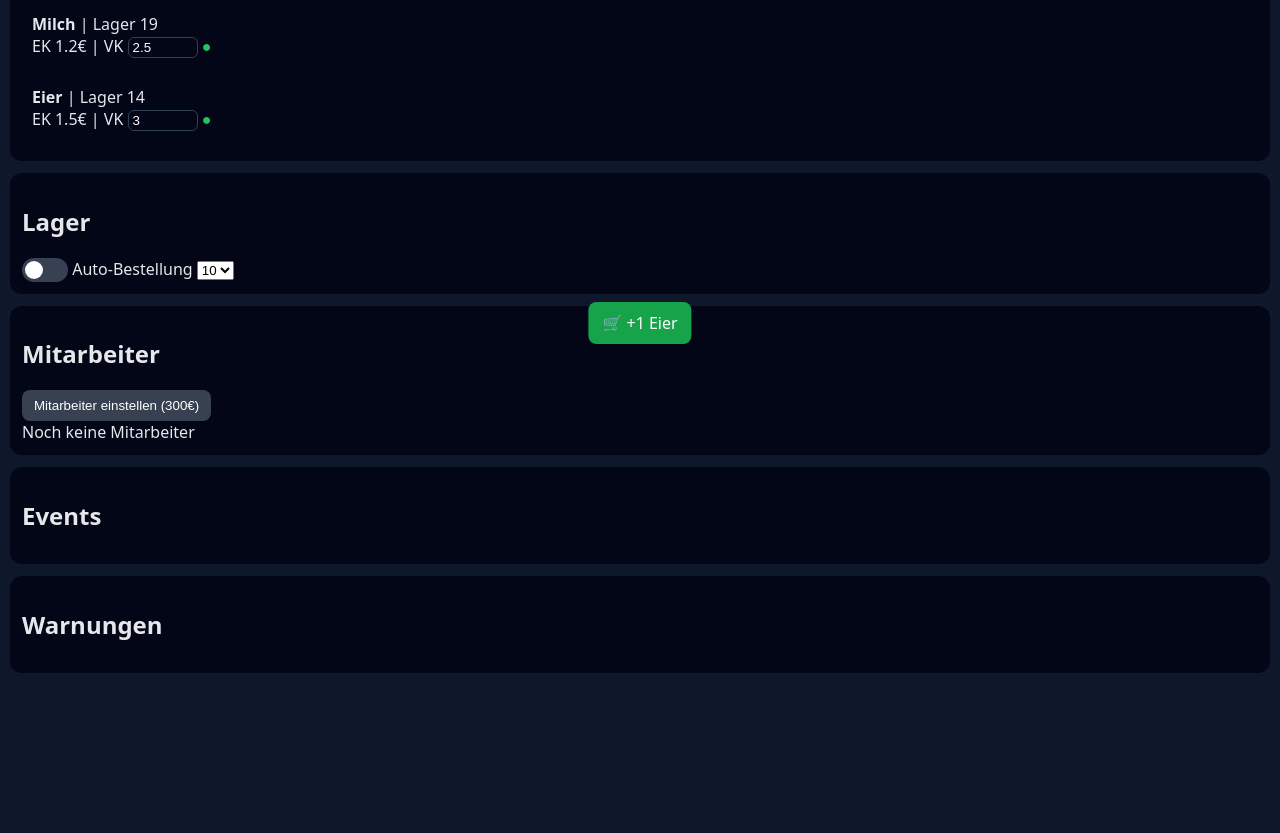
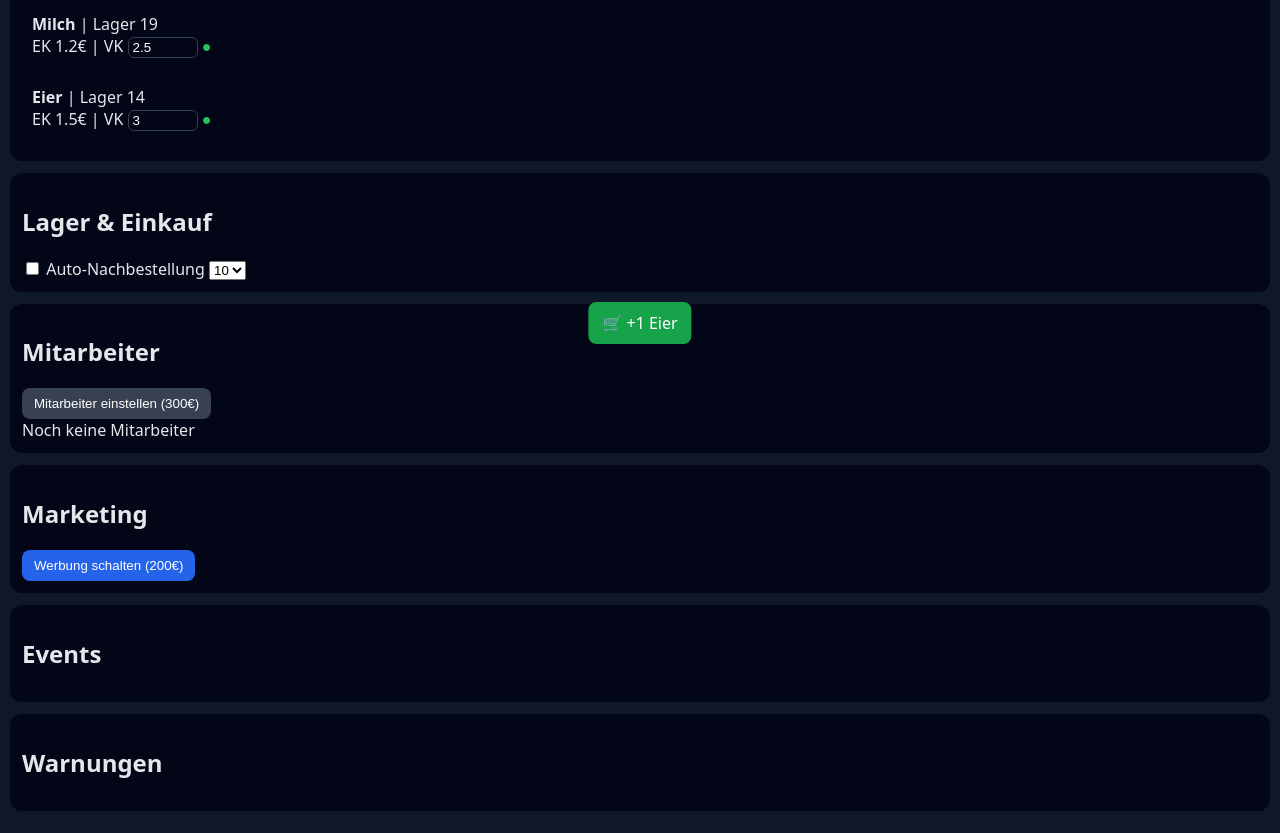
Before and after one commit to 413X-A/marketmasters, a plain HTML site: page index.html in a window 1280 px wide. Shown: the part 436-1269 px from the top of the page. Before the commit the page ends 1131 px from the top, so only its background shows below. Drawn offline with Linux system fonts and the light colour scheme.

Commit message:
Update title and add marketing section in HTML

```diff
--- a/index.html
+++ b/index.html
@@ -3,7 +3,7 @@
 <head>
 <meta charset="UTF-8">
 <meta name="viewport" content="width=device-width, initial-scale=1.0">
-<title>Retail Empire Tycoon</title>
+<title>Retail Empire: Market Tycoon</title>
 <link rel="stylesheet" href="style.css">
 </head>
 <body>
@@ -14,6 +14,7 @@
     <span>Tag <b id="day">1</b></span>
     <span>💰 <b id="money">0</b>€</span>
     <span>⭐ <b id="reputation">0</b></span>
+    <span>😊 <b id="satisfaction">0</b></span>
     <span>👥 <b id="customers">0</b></span>
   </div>
 </header>
@@ -26,18 +27,10 @@
 </section>
 
 <section class="card">
-<h2>Lager</h2>
-<label class="switch">
-<input type="checkbox" id="autoOrder">
-<span class="slider"></span>
-</label>
-<span>Auto-Bestellung</span>
-
+<h2>Lager & Einkauf</h2>
+<label><input type="checkbox" id="autoOrder"> Auto-Nachbestellung</label>
 <select id="orderAmount">
-  <option>1</option>
-  <option>5</option>
-  <option selected>10</option>
-  <option>25</option>
+  <option>1</option><option>5</option><option selected>10</option><option>25</option>
 </select>
 </section>
 
@@ -45,6 +38,11 @@
 <h2>Mitarbeiter</h2>
 <button id="hireBtn">Mitarbeiter einstellen (300€)</button>
 <div id="staffList"></div>
+</section>
+
+<section class="card">
+<h2>Marketing</h2>
+<button id="adBtn">Werbung schalten (200€)</button>
 </section>
 
 <section class="card">
@@ -60,7 +58,6 @@
 </main>
 
 <div id="toast"></div>
-
 <script src="script.js"></script>
 </body>
 </html>
```
